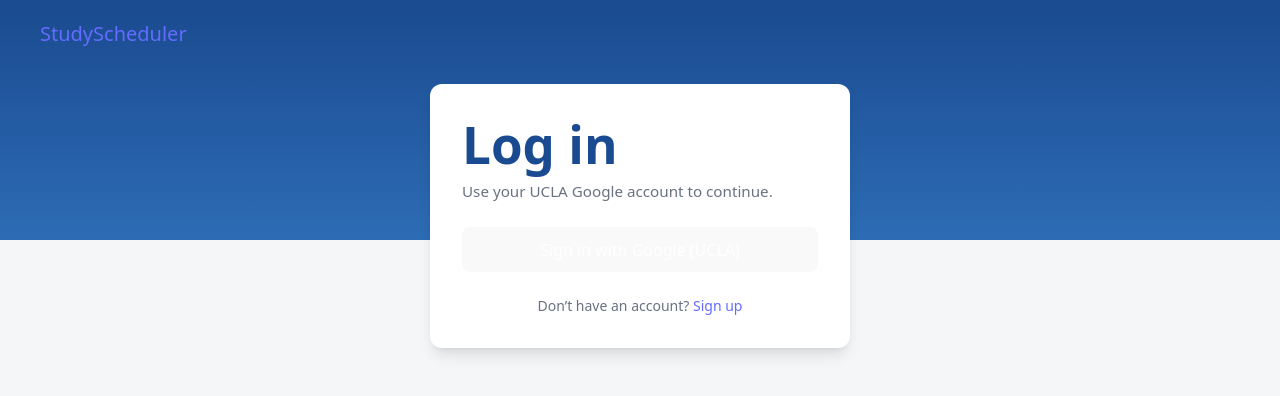
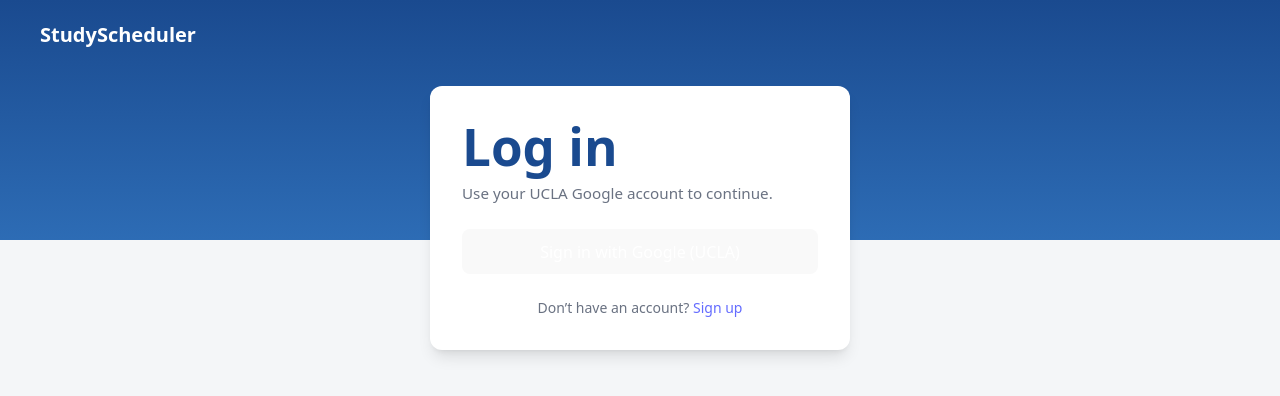
Before and after one commit to ArchitWa/35L-StudyScheduler, a React (Vite) app in the folder client/: page /login in a window 1280 px wide. Shown: the top 396 px of the page. Built offline with nearby package versions, Linux system fonts and the light colour scheme; no server answers.

Commit message:
fix minor font differences between homepage and signup/login

```diff
--- a/client/src/index.css
+++ b/client/src/index.css
@@ -1,5 +1,5 @@
 :root {
-  font-family: system-ui, Avenir, Helvetica, Arial, sans-serif;
+  font-family: -apple-system, BlinkMacSystemFont, "Segoe UI", Roboto, Helvetica, Arial, sans-serif;
   line-height: 1.5;
   font-weight: 400;
 
@@ -20,6 +20,13 @@ a {
 }
 a:hover {
   color: #535bf2;
+}
+
+header a {
+  color: white;
+}
+header a:hover {
+  color: white;
 }
 
 body {
--- a/client/src/pages/Login.jsx
+++ b/client/src/pages/Login.jsx
@@ -35,7 +35,7 @@ export default function Login() {
   return (
     <div className={pageLayout}>
       <header className="w-full py-5 px-10 text-left">
-        <Link to="/" className="text-white text-xl font-semibold no-underline hover:underline">
+        <Link to="/" className="brand-title text-white no-underline hover:underline">
           StudyScheduler
         </Link>
       </header>
--- a/client/src/pages/SignUp.jsx
+++ b/client/src/pages/SignUp.jsx
@@ -33,7 +33,7 @@ export default function SignUp() {
   return (
     <div className={pageLayout}>
       <header className="w-full py-5 px-10 text-left">
-        <Link to="/" className="text-white text-xl font-semibold no-underline hover:underline">
+        <Link to="/" className="brand-title text-white no-underline hover:underline">
           StudyScheduler
         </Link>
       </header>
```
